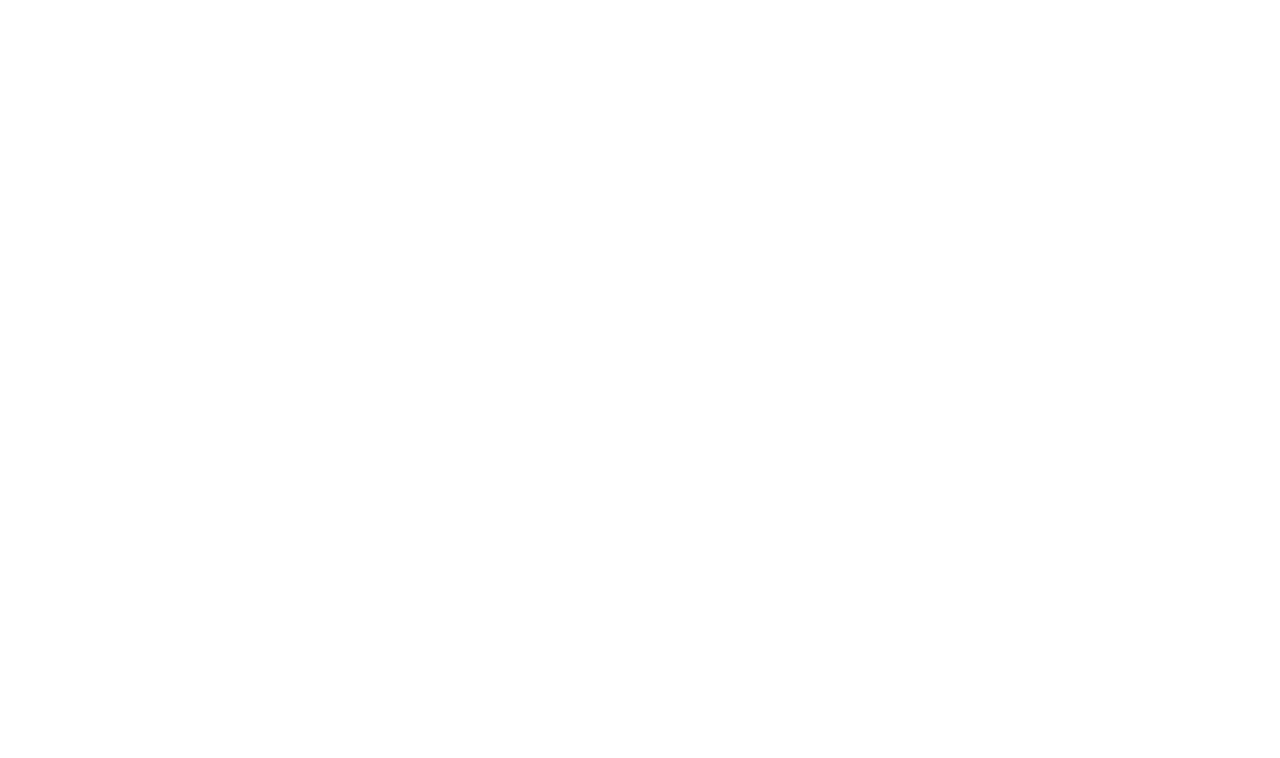
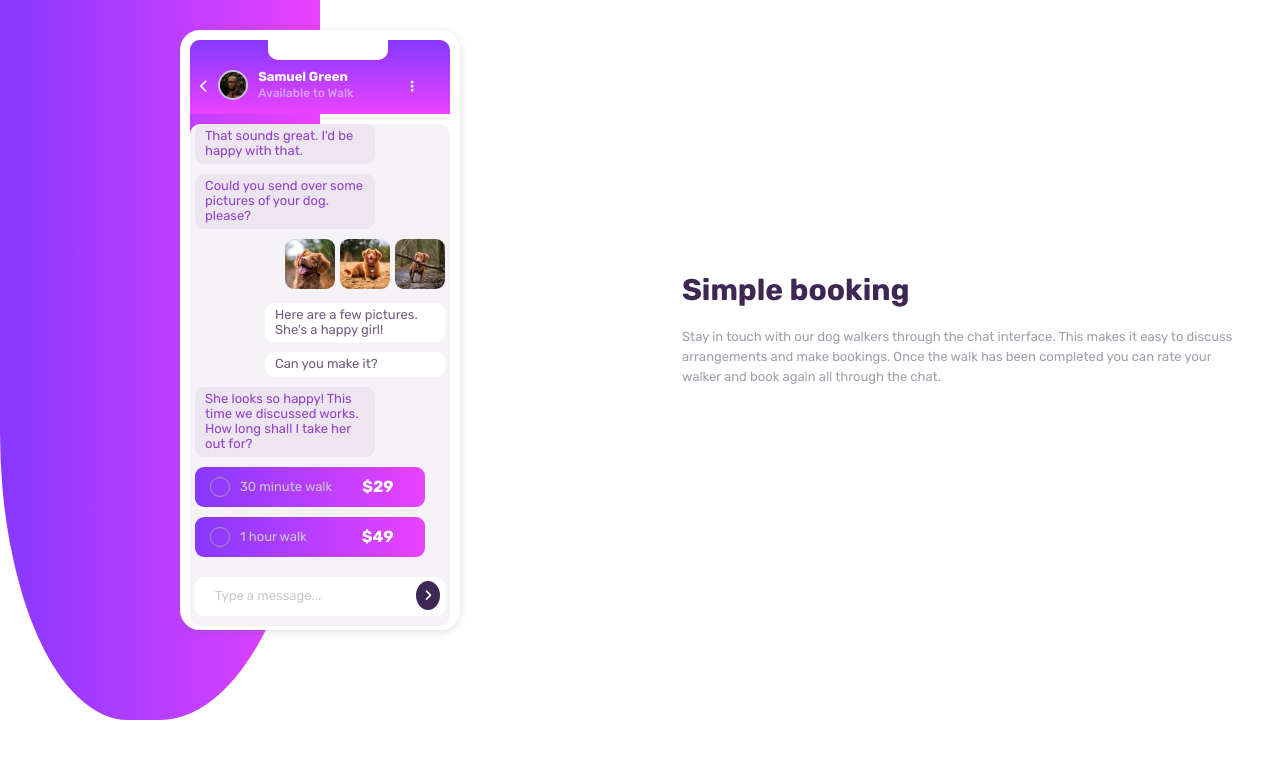
Before and after one commit to praise002/CSS-chat-app-illustration, a plain HTML site: page index.html in a window 1280 px wide. Drawn offline with Linux system fonts and the light colour scheme.

Commit message:
Put components together

```diff
--- a/index.html
+++ b/index.html
@@ -13,6 +13,77 @@
     <script src="https://kit.fontawesome.com/4147ca33f6.js" crossorigin="anonymous"></script>
 </head>
 <body>
+    <main>
+        <div class="chat-app-container">
+            <div class="top-bg">
+                <!-- Child-1 -->
+                <div class="chevron-left__container"><i class="fas fa-chevron-left" ></i></div>
+                <!-- Child-2 -->
+                <div class="avatar__bg">
+                    <!-- Avatar Child-1 -->
+                    <div class="avatar__container">
+                        <img src="images/avatar.jpg" alt="Avatar">
+                    </div>
+                    <!-- Avatar Child-2 -->
+                    <div class="avatar__profile">
+                        <p>Samuel Green</p>
+                        <p>Available to Walk</p>
+                    </div>
+                </div>
+                <!-- Child-3 -->
+                <div class="left-icon__container">
+                    <i class="fas fa-ellipsis-v left-icon"></i>
+                </div>
+            </div>
+            <div class="others">
+                <div class="chat-left">
+                    <div>That sounds great. I'd be happy with that.</div>
+                    <div>Could you send over some pictures of your dog. please?</div>
+                </div>
+                <div class="chat-image">
+                    <div class="chat-image__container"><img src="images/dog-image-1.jpg" alt="A dog"></div>
+                    <div class="chat-image__container"><img src="images/dog-image-2.jpg" alt="A dog"></div>
+                    <div class="chat-image__container"><img src="images/dog-image-3.jpg" alt="A dog"></div>
+                </div>
+                <div class="chat-right">
+                    <div>Here are a few pictures. She's a happy girl!</div>
+                    <div>Can you make it?</div>
+                </div>
+                <div class="chat-left">
+                    <div>She looks so happy! This time we discussed works. How long shall I take her out for?</div>
+                </div>
+                <div class="chat-left walk">
+                    <div class="walk__left">
+                        <span class="circle"></span>
+                        <span>30 minute walk</span>
+                        <span>$29</span>
+                    </div>
+                    <div class="walk__left">
+                        <span class="circle"></span>
+                        <span>1 hour walk</span>
+                        <span class="walk--price">$49</span>
+                    </div>
+                </div>
+                <form>
+                    <div class="input__wrapper">
+                        <input type="text" name="text" placeholder="Type a message...">
+                        <i class="fas fa-angle-right"></i>
+                    </div>
+                </form>
+            </div>
+        </div>
+
+        <div class="content">
+            <h1>Simple booking</h1>
+            <p>
+                Stay in touch with our dog walkers through the chat interface.
+                This makes it easy to discuss arrangements and make bookings.
+                Once the walk has been completed you can rate your walker and book
+                again all through the chat.
+            </p>
+        </div>
+    </main>
 
 </body>
 </html>
+<!-- <i class="fas fa-circle"></i> -->
--- a/styles/chat-app.css
+++ b/styles/chat-app.css
@@ -0,0 +1,202 @@
+.chat-app-container{
+    border: 10px solid var(--white);
+    border-radius: 20px;
+    margin: 30px;
+    height: 600px;
+    width: 280px;
+    position: relative;
+    box-shadow: rgba(99, 99, 99, 0.2) 0px 2px 8px 0px;
+}
+
+.top-bg::after{
+    content: '';
+    position: absolute;
+    width: 120px;
+    height: 20px;
+    background-color: var(--white);
+    top: 0;
+    left: 30%;
+    border-bottom-right-radius: 10px;
+    border-bottom-left-radius: 10px;
+}
+
+.avatar__container{
+    width: 30px;
+}
+
+.avatar__container img{
+    width: 100%;
+    border-radius: 100%;
+    border: 2px solid var(--grayish-blue);
+}
+
+.top-bg{
+    display: flex;
+    align-items: center;
+    padding: 30px 10px 10px;
+    background: linear-gradient(to top, var(--light-magenta), var(--light-violet));
+    width: 100%;
+    border-top-right-radius: 10px;
+    border-top-left-radius: 10px;
+    margin-bottom: 10px;
+}
+
+.top-bg p{
+    margin-top: 0;
+    margin-bottom: 0;
+}
+
+.top-bg i{
+    color: var(--white);
+}
+
+.avatar__bg{
+    display: flex;
+
+}
+
+.avatar__profile{
+    margin-left: 10px;
+}
+
+.top-bg p:first-of-type{
+    color: var(--white);
+    font-weight: 700;
+    margin-bottom: 2px;
+}
+
+.top-bg p:last-of-type{
+    color: var(--pale-violet);
+    font-size: 1.2rem;
+    font-weight: 500;
+}
+
+.chevron-left__container{
+    /* margin-left: -10px; */
+    margin-right: 10px;
+}
+
+.left-icon__container{
+    display: flex;
+    justify-content: flex-end;
+    width: 25%;
+}
+
+
+/* Chats */
+
+.others{
+    background-color: var(--light-grayish-violet);
+    border-radius: 10px;
+}
+
+.chat-left{
+    display: flex;
+    flex-direction: column;
+}
+
+.chat-left div{
+    margin-bottom: 10px;
+    margin-left: 5px;
+    background-color: #ede5f0;
+    width: 180px;
+    color: var(--moderate-violet);
+    padding: 5px 10px;
+    border-radius: 9px;
+    font-weight: 400;
+}
+
+.chat-image{
+    display: flex;
+    justify-content: end;
+}
+
+.chat-image__container{
+    margin-right: 5px;
+    margin-bottom: 10px;
+    width: 50px;
+}
+
+.chat-image img{
+    width: 100%;
+    border-radius: 9px;
+}
+
+.chat-left .walk__left{
+    background-image: linear-gradient(to right, var(--light-violet), var(--light-magenta));
+    padding: 10px 15px;
+    display: inline-flex;
+    align-items: center;
+    color: var(--grayish-blue);
+    font-weight: 400;
+    width: 230px;
+}
+
+.circle{
+    width: 20px;
+    height: 20px;
+    border: 1px solid var(--dark-grayish-violet);
+    border-radius: 100%;
+    margin-right: 10px;
+}
+
+span:last-of-type{
+    font-size: 1.6rem;
+    color: var(--white);
+    font-weight: 700;
+    display: inline-block;
+    margin-left: 30px;
+}
+
+.walk__left .walk--price{
+    margin-left: 55px;
+}
+
+.chat-right{
+    display: flex;
+    flex-direction: column;
+    align-items: flex-end;
+}
+
+.chat-right div{
+    width: 180px;
+    background-color: var(--white);
+    color: var(--desaturated-dark-violet);
+    font-weight: 400;
+    margin-bottom: 10px;
+    margin-right: 5px;
+    padding: 5px 10px;
+    border-radius: 9px;
+}
+
+/* Forms */
+
+.input__wrapper{
+
+    position: relative;
+}
+
+input[type='text']{
+    padding: 12px 20px;
+    border: 0;
+    outline: 0;
+    border-radius: 9px;
+    margin: 10px 5px;
+    width: 250px;
+}
+
+::placeholder{
+    color: var(--grayish-blue);
+}
+
+.fa-angle-right{
+    position: absolute;
+    right: 10px;
+    top: 14px;
+    background: var(--very-dark-desaturated-violet);
+    padding: 8px;
+    border-radius: 50%;
+    display: inline-block;
+    color: var(--white);
+    cursor: pointer;
+}
--- a/styles/general.css
+++ b/styles/general.css
@@ -8,5 +8,13 @@ html{
 
 body{
     font-family: 'Rubik', sans-serif;
-    font-size: 1.6rem;
+    font-size: 1.3rem;
 }
+
+h1{
+    color: var(--very-dark-desaturated-violet);
+    font-size: 3rem;
+    margin-top: 0;
+    margin-bottom: 20px;
+
+}
--- a/styles/style.css
+++ b/styles/style.css
@@ -3,3 +3,61 @@
 @import url('variables.css');
 @import url('general.css');
 @import url('chat-app.css');
+
+
+main::before{
+    content: '';
+    width: 50vw;
+    height: 80vh;
+    background-image: linear-gradient(to right, var(--light-violet), var(--light-magenta));
+    position: absolute;
+    top: 0;
+    left: 0;
+    border-bottom-left-radius: 30%;
+    border-bottom-right-radius: 50%;
+}
+
+@media screen and (min-width: 1024px){
+    main::before{
+        width: 25vw;
+        height: 90vh;
+        border-bottom-left-radius: 40%;
+    }
+}
+
+
+main{
+    display: grid;
+    grid-template-rows: repeat(2, 1fr);
+    row-gap: 30px;
+    justify-items: center;
+    position: relative;
+}
+
+@media screen and (min-width: 1024px) {
+    main{
+        grid-template-columns: repeat(2, minmax(100px, 1fr));
+        align-items: center;
+    }
+}
+
+.content{
+    text-align: center;
+    padding: 10px;
+    min-width: 250px;
+    margin: 0 auto;
+}
+
+@media screen and (min-width: 1024px) {
+    .content{
+        width: 90%;
+        text-align: start;
+    }
+}
+
+.content p{
+    margin-top: 0;
+    margin-bottom: 0;
+    color: var(--dark-grayish-violet);
+    line-height: 20px;
+}
```
Also changed, not shown: components/phone-component.html (added, +59 -0 lines).
